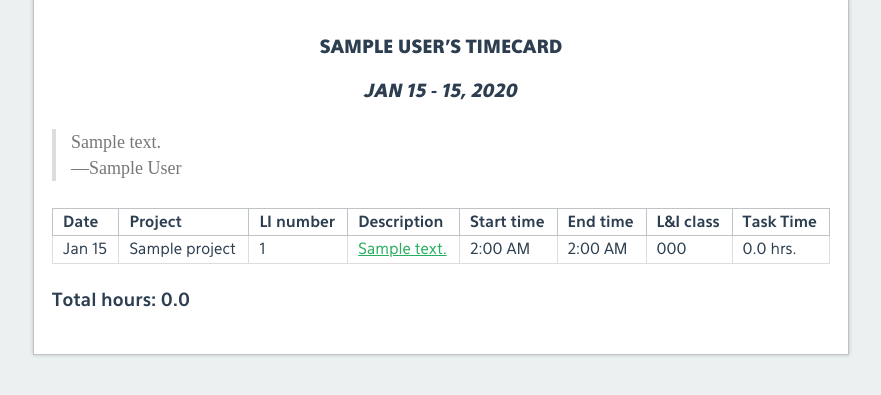
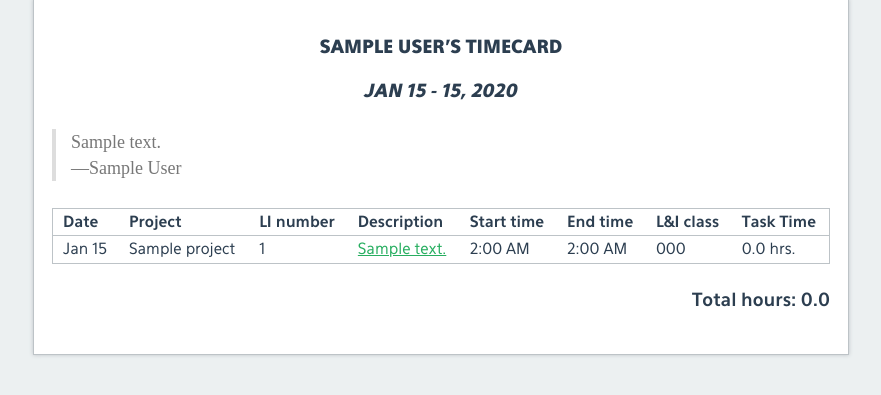
Before and after one commit to nathanjchapman/workroom, a Django app: page /kronos/1/review/ in a window 1280 px wide. Shown: the part 197-592 px from the top of the page, without its empty margins (199-1080 px from the left). Run offline with Django 3.2, Linux system fonts and the light colour scheme; a user stored in the database is signed in; tables that the repository leaves empty hold one stand-in row (values such as "Sample post").

Commit message:
Better looking review

```diff
--- a/kronos/templates/kronos/timecard_detail.html
+++ b/kronos/templates/kronos/timecard_detail.html
@@ -54,7 +54,7 @@
                 {% endfor %}
                 </tbody>
             </table>
-            <p><strong>Total hours: {{ timecard.get_total_tasks_duration }}</strong></p>
+            <p class="total-hours"><strong>Total hours: {{ timecard.get_total_tasks_duration }}</strong></p>
         {% endif %}
     </section>
     {% if not timecard.complete %}
--- a/kronos/templates/kronos/timecard_review.html
+++ b/kronos/templates/kronos/timecard_review.html
@@ -45,7 +45,7 @@
                 {% endfor %}
                 </tbody>
             </table>
-            <p><strong>Total hours: {{ timecard.get_total_tasks_duration }}</strong></p>
+            <p class="total-hours"><strong>Total hours: {{ timecard.get_total_tasks_duration }}</strong></p>
         {% endif %}
     </section>
     {% if not timecard.reviewed %}
--- a/static/css/base.css
+++ b/static/css/base.css
@@ -190,20 +190,20 @@ table {
     border-spacing: 0;
     width: 100%;
     margin-bottom: 1.3em;
+    border: 1px solid #bdc3c7;
     }
 
 table a {
     white-space: normal;
     }
-tr td {
-    border: 1px solid #dddddd;
-    }
+
 td,
 th {
     text-align: left;
     font-size: 0.85em;
     padding: 2px 10px;
-    border: 1px solid #bdc3c7;
+    border-bottom: 1px solid;
+    border-color: #bdc3c7;
     }
 
 /* Major Elements */
@@ -307,6 +307,10 @@ nav a {
     color: #c0392b;
     }
 
+.total-hours {
+    text-align: right;
+    }
+
 /* **************** LAYOUT ***************** */
 @media only screen and (min-width: 34em) {
     html {
```
